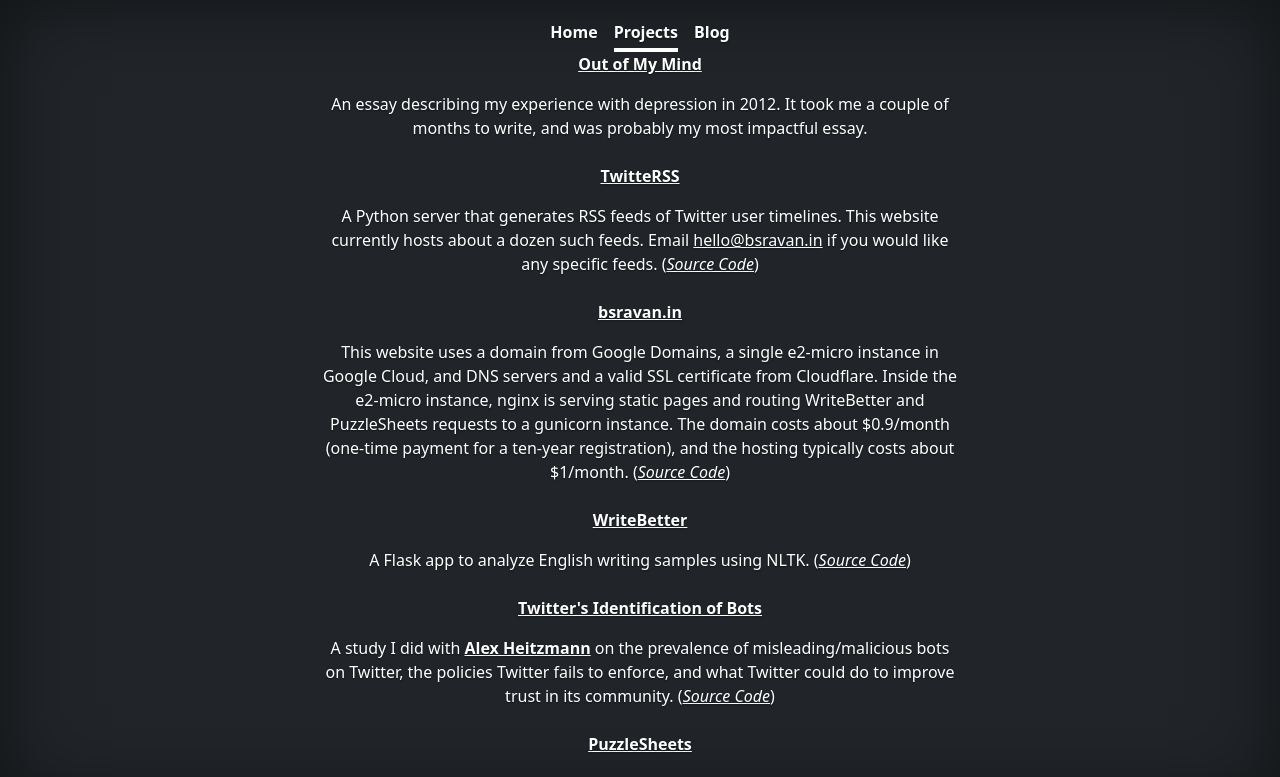
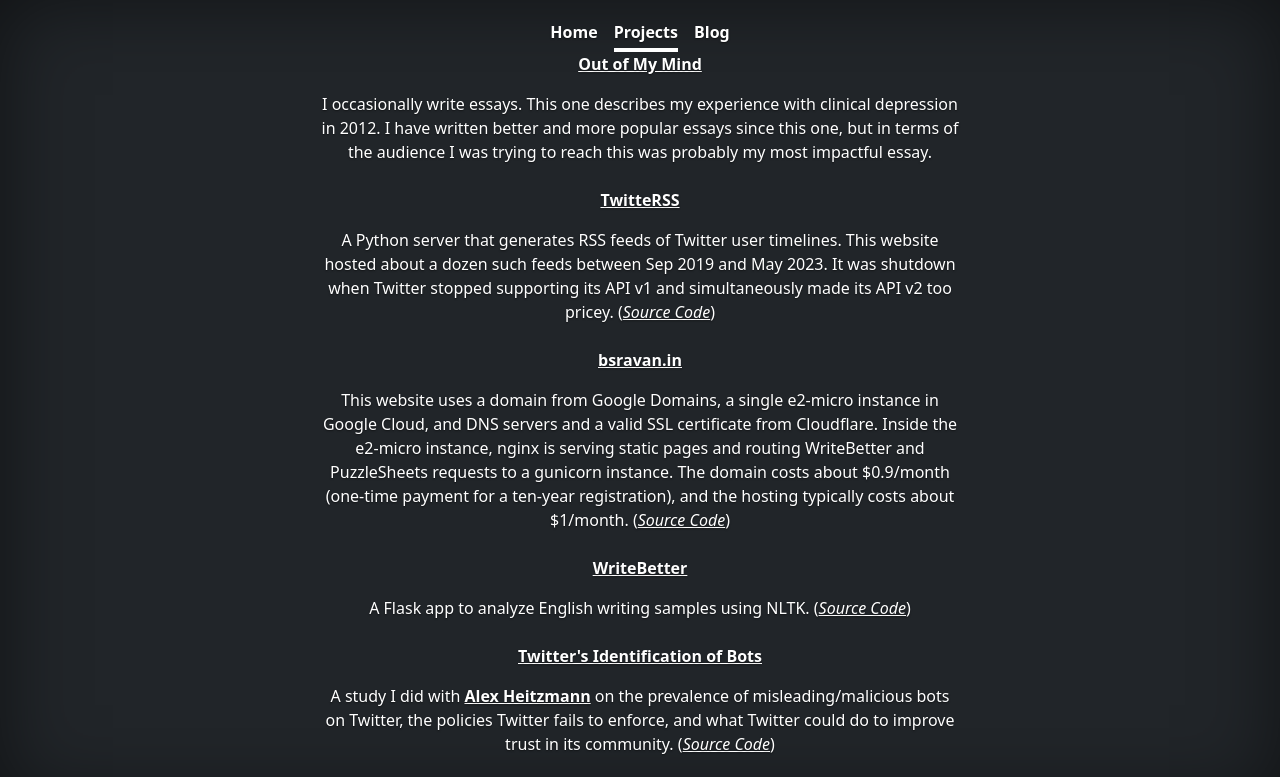
Before and after one commit to bsravanin/bsravan.in, a plain HTML site: page projects.html in a window 1280 px wide. Shown: the top 777 px of the page. Drawn offline with nearby package versions, Linux system fonts and the light colour scheme.

Commit message:
TwitteRSS lights off

```diff
--- a/projects.html
+++ b/projects.html
@@ -29,14 +29,16 @@
 
       <main role="main" class="inner cover">
         <p><b><a class="project" href="https://navras.substack.com/p/out-of-my-mind">Out of My Mind</a></b></p>
-        An essay describing my experience with depression in 2012. It took me a couple of months to write, and was
+        I occasionally write essays. This one describes my experience with clinical depression in 2012. I have written
+        better and more popular essays since this one, but in terms of the audience I was trying to reach this was
         probably my most impactful essay.
         <br/>
         <br/>
 
         <p><b><a class="project" href="https://bsravan.in/feeds/twitterss.html">TwitteRSS</a></b></p>
-        A Python server that generates RSS feeds of Twitter user timelines. This website currently hosts about a dozen
-        such feeds. Email <a href="mailto:hello@bsravan.in">hello@bsravan.in</a> if you would like any specific feeds.
+        A Python server that generates RSS feeds of Twitter user timelines. This website hosted about a dozen
+        such feeds between Sep 2019 and May 2023. It was shutdown when Twitter stopped supporting its API v1 and
+        simultaneously made its API v2 too pricey.
         (<i><a href="https://github.com/bsravanin/TwitteRSS">Source Code</a></i>)
         <br/>
         <br/>
```
